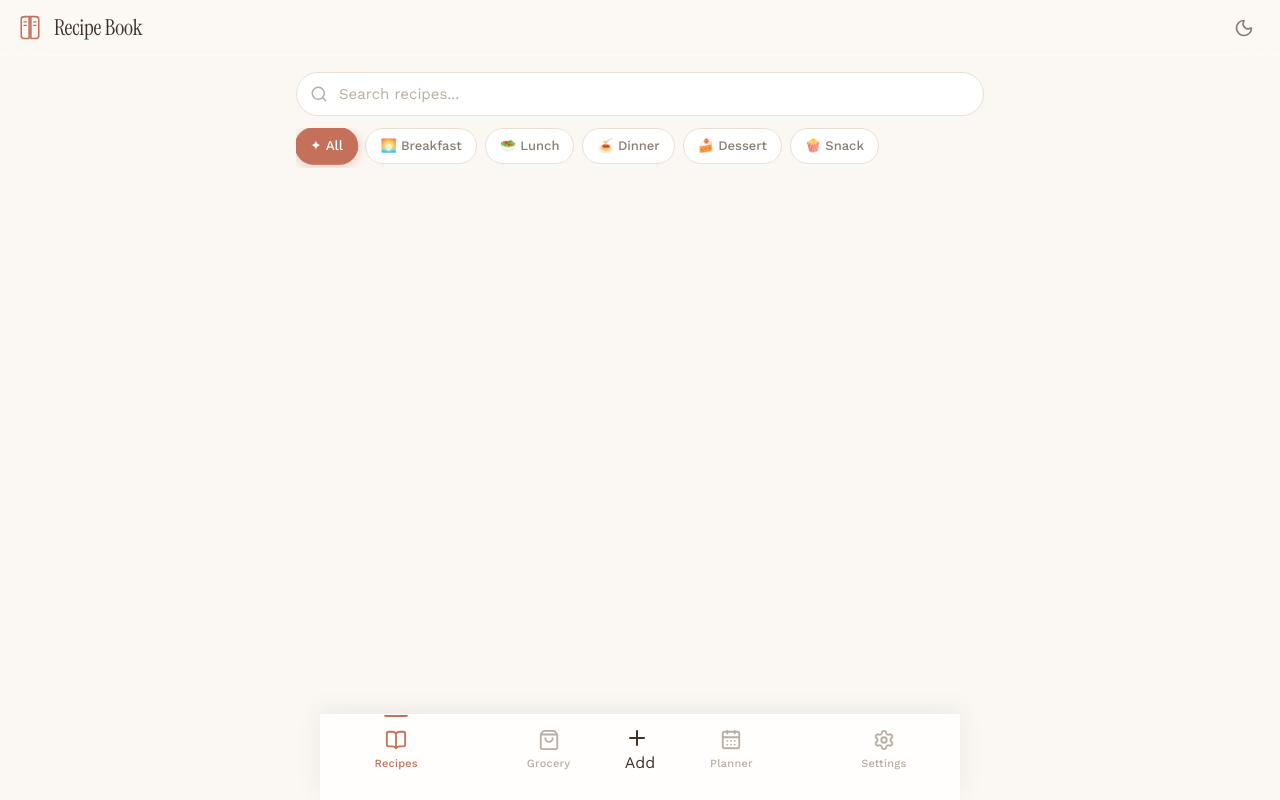
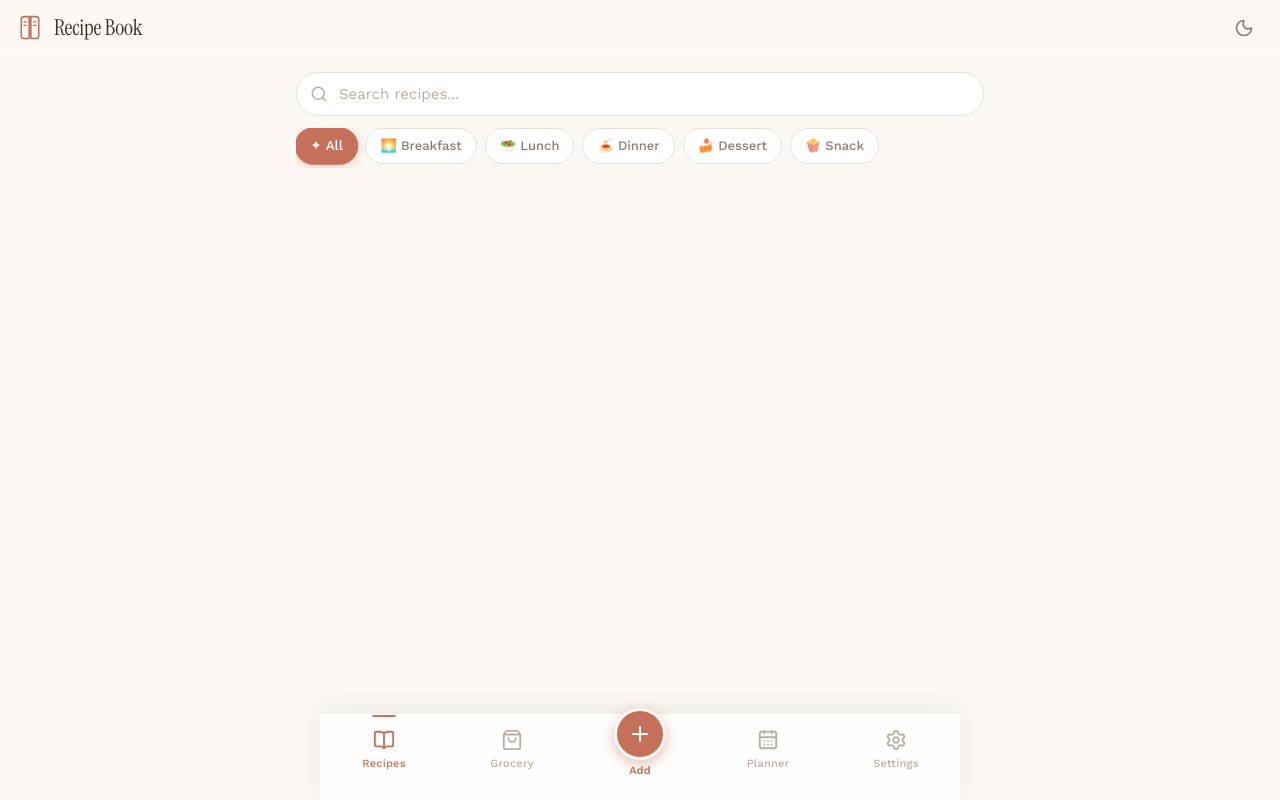
Before and after one commit to andrew4dean-code/DanisBook, a website: page index.html in a window 1280 px wide. Drawn offline with nearby package versions, Linux system fonts and the light colour scheme.

Commit message:
feat: add center button CSS, remove FAB CSS

```diff
--- a/index.html
+++ b/index.html
@@ -223,18 +223,26 @@ body{
 }
 .recipe-card-time svg,.recipe-card-servings svg{width:13px;height:13px}
 
-/* ========== FAB ========== */
-.fab{
-  position:fixed;bottom:calc(var(--tab-bar-h) + var(--safe-bottom) + 16px);
-  right:16px;z-index:50;
+/* ========== CENTER TAB BUTTON ========== */
+.tab-center-btn{
+  flex:1;display:flex;flex-direction:column;align-items:center;justify-content:flex-end;gap:2px;
+  padding-bottom:6px;
+  font-size:11px;font-weight:600;color:var(--accent);letter-spacing:0.02em;
+  -webkit-tap-highlight-color:transparent;
+  position:relative;
+}
+.tab-center-circle{
   width:52px;height:52px;border-radius:var(--radius-full);
   background:var(--accent);color:#fff;
   display:flex;align-items:center;justify-content:center;
-  box-shadow:var(--shadow-lg);
+  box-shadow:0 4px 14px rgba(196,112,90,0.45);
+  border:3px solid var(--bg);
+  margin-top:-18px;
   transition:transform var(--transition),background var(--transition);
 }
-.fab:active{transform:scale(0.92);background:var(--accent-active)}
-.fab svg{width:24px;height:24px}
+.tab-center-btn:active .tab-center-circle{transform:scale(0.92);background:var(--accent-active)}
+.tab-center-circle svg{width:24px;height:24px}
+[data-theme="dark"] .tab-center-circle{border-color:var(--bg);box-shadow:0 4px 14px rgba(212,136,110,0.4)}
 
 /* ========== MODAL ========== */
 .modal-overlay{
```
